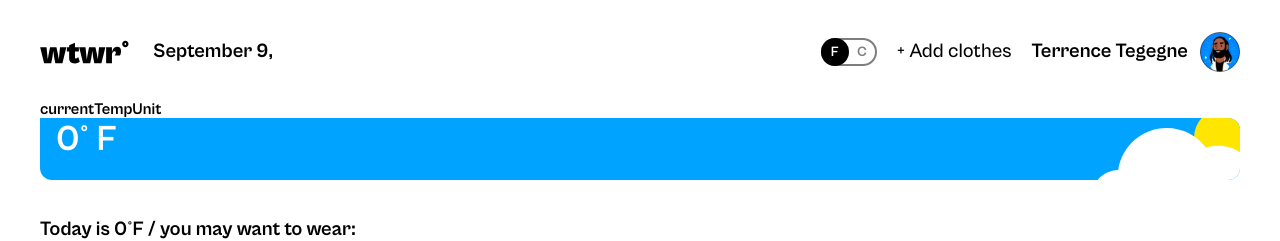
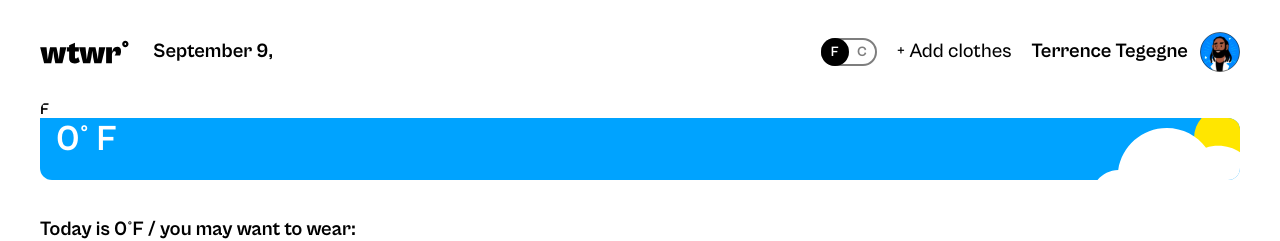
Before and after one commit to Evan-Boodoosingh/se_project_react, a React (Vite) app: page / in a window 1280 px wide. Shown: the top 241 px of the page. Built offline with nearby package versions, Linux system fonts and the light colour scheme; no server answers.

Commit message:
feat: implement temperature unit management and update WeatherCard to reflect changes

```diff
--- a/src/componets/App/App.jsx
+++ b/src/componets/App/App.jsx
@@ -13,7 +13,8 @@ function App() {
   const [clothingItems, setClothingItems] = useState([]);
   const [activeModal, setActiveModal] = useState("");
   const [selectedItem, setSelectedItem] = useState(null);
-  const [weatherData, setWeatherData] = useState({namwe: "", temp: "0"});
+  const [weatherData, setWeatherData] = useState({name: "", temp: "0"});
+  const [currentTempUnit, setCurrentTempUnit] = useState("F");
 
   const handleCloseAllModals = () => {
     setActiveModal("");
@@ -28,6 +29,15 @@ function App() {
     setActiveModal("view");
   };
 
+
+  function handleTempUnitChange() {
+    if (currentTempUnit === "F") {
+        setCurrentTempUnit("C");
+    } else {
+        setCurrentTempUnit("F");
+    }
+}
+
   useEffect(() => {
    getWeatherData()
    .then((data) => {
@@ -40,7 +50,7 @@ function App() {
     setClothingItems(defaultClothingItems);
   }, []);
   return (
-    <CurrentTemperatureUnitContext.Provider value={"currentTempUnit"}>
+    <CurrentTemperatureUnitContext.Provider value={{ currentTempUnit, setCurrentTempUnit }}>
     <div className="app">
       <Header
         weatherData={weatherData}
--- a/src/componets/ToggleSwitch/ToggleSwitch.jsx
+++ b/src/componets/ToggleSwitch/ToggleSwitch.jsx
@@ -1,38 +1,17 @@
 import "./ToggleSwitch.css";
-import { useEffect, useState } from "react";
-
 function ToggleSwitch() {
-
-const [tempUnit, setTempUnit] = useState("F");
-
-
-function handleChange() {
-    if (tempUnit === "F") {
-        setTempUnit("C");
-    } else {
-        setTempUnit("F");
-    }
-}
-
-
-// useEffect(() => {
-//     console.log("Temperature unit changed to:", tempUnit);
-// });
-
   return (
-
     <label htmlFor="toggle-switch" className="toggle-switch">
       <input
         type="checkbox"
         className="toggle-switch__checkbox"
         id="toggle-switch"
-          onChange={handleChange}
+        // onChange={handleChange}
       />
       <span className="toggle-switch__circle"></span>
       <span className="toggle-switch__value toggle-switch__value_left">F</span>
       <span className="toggle-switch__value toggle-switch__value_right">C</span>
     </label>
-
   );
 }
 
--- a/src/componets/WeatherCard/WeatherCard.jsx
+++ b/src/componets/WeatherCard/WeatherCard.jsx
@@ -10,7 +10,7 @@ function WeatherCard({ weatherData }) {
   const tempUnit = useContext(CurrentTemperatureUnitContext);
 
   return <section className="weather-card">
-    {tempUnit}
+    {tempUnit.currentTempUnit}
     <img src={banner} alt="Weather Banner" className="weather-card__banner" />
     <p className="weather-card__temp">{weatherData.temp}° F</p>
   </section>;
```
Lines whose indentation alone changed are shown as unchanged.
